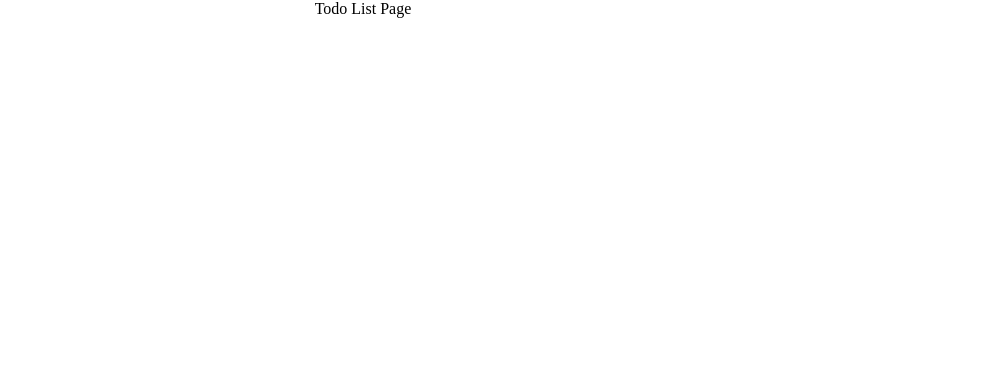
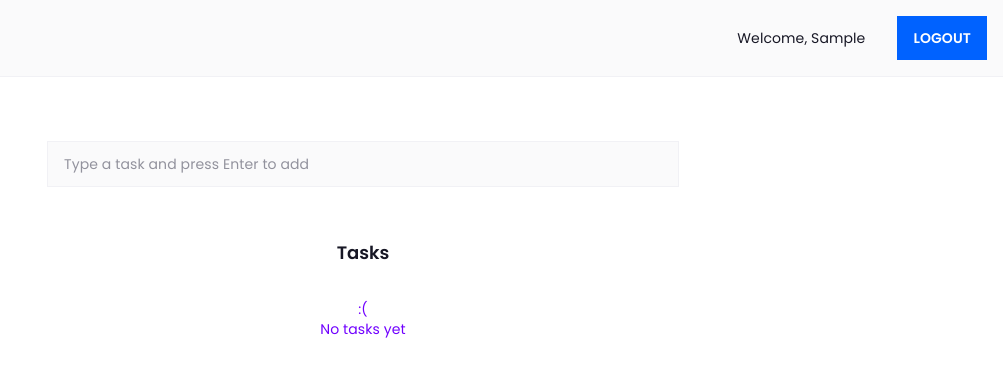
Before and after one commit to tigerabrodi/qooper-react-exercise, a React (Vite) app: page / in a window 1280 px wide. Shown: the top 376 px of the page, without its empty margins (277-1280 px from the left). Built offline with nearby package versions, Linux system fonts and the light colour scheme; no server answers; sample sign-in values are in the browser's storage.

Commit message:
feat(TodoRoute): implement todo route
This includes setting up a context to manage todos so that we can update it at the TaskItem level. It's easier to have a centralized place to manage the todo state.

We also make sure to only wrap the Todo Provider around the Routes that need it.

```diff
--- a/src/app.tsx
+++ b/src/app.tsx
@@ -1,9 +1,10 @@
 import { Redirect, Route, Switch } from "react-router-dom";
-import { AppProviders } from "./context";
-import { SignIn, TodoList } from "./pages";
+import { AppProviders, TodoProvider } from "./context";
+import { SignInRoute, TodoRoute } from "./pages";
 import "@fontsource/poppins/400.css";
 import "@fontsource/poppins/600.css";
 import { useUser } from "./hooks";
+import { Navigation } from "./components";
 
 function Routes() {
   const { currentUser, hasInitializedAuthState } = useUser();
@@ -15,10 +16,17 @@ function Routes() {
   return (
     <Switch>
       <Route exact path="/">
-        {currentUser ? <TodoList /> : <Redirect to="/signin" />}
+        {currentUser ? (
+          <TodoProvider>
+            <Navigation />
+            <TodoRoute />
+          </TodoProvider>
+        ) : (
+          <Redirect to="/signin" />
+        )}
       </Route>
       <Route path="/signin">
-        {currentUser ? <Redirect to="/" /> : <SignIn />}
+        {currentUser ? <Redirect to="/" /> : <SignInRoute />}
       </Route>
     </Switch>
   );
--- a/src/context/index.ts
+++ b/src/context/index.ts
@@ -1,2 +1,3 @@
 export * from "./AppProviders";
+export * from "./todoContext";
 export * from "./userContext";
--- /dev/null
+++ b/src/context/todoContext.tsx
@@ -0,0 +1,59 @@
+import {
+  createContext,
+  useState,
+  useEffect,
+  ReactNode,
+  SetStateAction,
+  Dispatch,
+} from "react";
+import { BASE_API_URL, Status, Task } from "../helpers";
+import { useUser } from "../hooks";
+
+export type TodoContextType = {
+  isFetchingTasks: boolean;
+  tasks: Array<Task>;
+  setTasks: Dispatch<SetStateAction<Array<Task>>>;
+};
+
+export const TodoContext = createContext<TodoContextType | null>(null);
+
+export function TodoProvider({ children }: { children: ReactNode }) {
+  const [tasks, setTasks] = useState<Array<Task>>([]);
+  const [fetchingTaskStatus, setFetchingTaskStatus] =
+    useState<Status>("loading");
+
+  const { currentUser } = useUser();
+
+  useEffect(() => {
+    async function fetchTasks() {
+      if (!currentUser) return;
+
+      try {
+        const response = await fetch(
+          `${BASE_API_URL}/users/${currentUser.id}/tasks`
+        );
+
+        if (!response.ok) {
+          throw new Error("Failed to fetch tasks");
+        }
+
+        const tasks = (await response.json()) as Task[];
+        setTasks(tasks);
+        setFetchingTaskStatus("success");
+      } catch (error) {
+        console.error(error);
+        setFetchingTaskStatus("error");
+      }
+    }
+
+    fetchTasks();
+  }, [currentUser]);
+
+  const isFetchingTasks = fetchingTaskStatus === "loading";
+
+  return (
+    <TodoContext.Provider value={{ isFetchingTasks, tasks, setTasks }}>
+      {children}
+    </TodoContext.Provider>
+  );
+}
--- /dev/null
+++ b/src/hooks/useTodo.ts
@@ -0,0 +1,10 @@
+import { useContext } from "react";
+import { TodoContext } from "../context";
+
+export function useTodo() {
+  const context = useContext(TodoContext);
+  if (!context) {
+    throw new Error("useTodo must be used within a TodoProvider");
+  }
+  return context;
+}
--- /dev/null
+++ b/src/pages/Todo/TaskItem.tsx
@@ -0,0 +1,129 @@
+import styled from "styled-components";
+import { Input, Typography } from "../../components";
+import { Task, Status, BASE_API_URL } from "../../helpers";
+import { useUser } from "../../hooks";
+import { FormEvent, useState } from "react";
+import { useTodo } from "../../hooks/useTodo";
+
+const TaskItemWrapper = styled.li`
+  width: 100%;
+  height: 64px;
+  padding: 0 16px;
+  background-color: ${({ theme }) => theme.colors.grayMedium};
+  display: flex;
+  align-items: center;
+  justify-content: space-between;
+`;
+
+const DeleteButton = styled.button`
+  display: flex;
+  align-items: center;
+  justify-content: center;
+  background-color: ${({ theme }) => theme.colors.grayDark};
+  width: 24px;
+  height: 24px;
+  border-radius: 50%;
+  border: 0;
+  cursor: pointer;
+`;
+
+const EditButton = styled.button`
+  width: 560px;
+  height: 40px;
+  display: flex;
+  align-items: center;
+  cursor: pointer;
+  border: 0;
+  background-color: transparent;
+`;
+
+const EditForm = styled.form`
+  width: 560px;
+  height: 40px;
+`;
+
+export function TaskItem({ task }: { task: Task }) {
+  const [isEditing, setIsEditing] = useState(false);
+  const [editTaskContent, setEditTaskContent] = useState(task.content);
+  const [editingTaskStatus, setEditingTaskStatus] = useState<Status>("idle");
+
+  const { currentUser } = useUser();
+  const { setTasks } = useTodo();
+
+  async function handleSubmit(event: FormEvent<HTMLFormElement>) {
+    event.preventDefault();
+
+    if (!currentUser) return;
+
+    const isEmpty = editTaskContent.trim() === "";
+    if (isEmpty) return;
+
+    const isSameContent = editTaskContent === task.content;
+    if (isSameContent) {
+      setIsEditing(false);
+      return;
+    }
+
+    setEditingTaskStatus("loading");
+
+    const newTask = {
+      content: editTaskContent,
+      completed: false,
+    };
+
+    try {
+      const response = await fetch(
+        `${BASE_API_URL}/users/${currentUser.id}/tasks/${task.id}`,
+        {
+          method: "PATCH",
+          headers: { "content-type": "application/json" },
+          body: JSON.stringify(newTask),
+        }
+      );
+
+      if (!response.ok) {
+        setEditingTaskStatus("error");
+        throw new Error("Failed to create task");
+      }
+
+      const addedTask = (await response.json()) as Task;
+
+      setTasks((prev) =>
+        prev.map((task) => (task.id === addedTask.id ? addedTask : task))
+      );
+
+      setEditingTaskStatus("success");
+    } catch (error) {
+      console.error(error);
+      setEditingTaskStatus("error");
+    }
+  }
+
+  return (
+    <TaskItemWrapper>
+      {isEditing ? (
+        <EditForm onSubmit={handleSubmit} onBlur={() => setIsEditing(false)}>
+          <Input
+            ariaLabel="Edit task"
+            name="task"
+            type="text"
+            placeholder="Type a task and press Enter to add"
+            fullWidth
+            value={editTaskContent}
+            onChange={(event) => setEditTaskContent(event.target.value)}
+          />
+        </EditForm>
+      ) : (
+        <EditButton onClick={() => setIsEditing(true)}>
+          <Typography variant="Text1">{task.content}</Typography>
+        </EditButton>
+      )}
+
+      <DeleteButton>
+        <Typography variant="Text2" color="white">
+          X
+        </Typography>
+      </DeleteButton>
+    </TaskItemWrapper>
+  );
+}
--- /dev/null
+++ b/src/pages/Todo/TaskList.tsx
@@ -0,0 +1,22 @@
+import styled from "styled-components";
+import { TaskItem } from "./TaskItem";
+import { Task } from "../../helpers";
+
+const TasksWrapper = styled.ul`
+  display: flex;
+  flex-direction: column;
+  align-items: center;
+  margin-top: 32px;
+  row-gap: 2px;
+  width: 100%;
+`;
+
+export function TaskList({ tasks }: { tasks: Array<Task> }) {
+  return (
+    <TasksWrapper>
+      {tasks.map((task) => (
+        <TaskItem key={task.id} task={task} />
+      ))}
+    </TasksWrapper>
+  );
+}
--- /dev/null
+++ b/src/pages/Todo/TodoRoute.tsx
@@ -0,0 +1,131 @@
+import styled from "styled-components";
+import { Input, Typography } from "../../components";
+import { ChangeEvent, FormEvent, useState } from "react";
+import { BASE_API_URL, Status, Task } from "../../helpers";
+import { useUser } from "../../hooks";
+import { TaskList } from "./TaskList";
+import { useTodo } from "../../hooks/useTodo";
+
+const Main = styled.main`
+  display: flex;
+  flex-direction: column;
+  align-items: center;
+  width: 632px;
+`;
+
+const StyledInput = styled(Input)`
+  margin-top: 64px;
+`;
+
+const StyledTypography = styled(Typography)`
+  margin-top: 32px;
+`;
+
+const NoTasksWrapper = styled.div`
+  display: flex;
+  flex-direction: column;
+  align-items: center;
+  margin-top: 32px;
+`;
+
+const Form = styled.form`
+  width: 100%;
+`;
+
+const LoadingWrapper = styled.div`
+  margin-top: 32px;
+`;
+
+export function TodoRoute() {
+  const [taskInputValue, setTaskInputValue] = useState("");
+
+  const { currentUser } = useUser();
+  const [addingTaskStatus, setAddingTaskStatus] = useState<Status>("idle");
+
+  const { tasks, isFetchingTasks, setTasks } = useTodo();
+
+  function handleTaskInputChange(event: ChangeEvent<HTMLInputElement>) {
+    setTaskInputValue(event.target.value);
+  }
+
+  async function handleSubmit(event: FormEvent<HTMLFormElement>) {
+    event.preventDefault();
+
+    if (!currentUser) return;
+
+    const isEmpty = taskInputValue.trim() === "";
+    if (isEmpty) return;
+
+    setAddingTaskStatus("loading");
+
+    const newTask = {
+      content: taskInputValue,
+      completed: false,
+    };
+
+    try {
+      const response = await fetch(
+        `${BASE_API_URL}/users/${currentUser.id}/tasks`,
+        {
+          method: "POST",
+          headers: { "content-type": "application/json" },
+          body: JSON.stringify(newTask),
+        }
+      );
+
+      if (!response.ok) {
+        setAddingTaskStatus("error");
+        throw new Error("Failed to create task");
+      }
+
+      const addedTask = (await response.json()) as Task;
+
+      setTasks((prevTasks) => [...prevTasks, addedTask]);
+      setTaskInputValue("");
+      setAddingTaskStatus("success");
+    } catch (error) {
+      console.error(error);
+      setAddingTaskStatus("error");
+    }
+  }
+
+  const NoTaskScreen = (
+    <NoTasksWrapper>
+      <Typography variant="Text1" color="purple">
+        :(
+      </Typography>
+      <Typography variant="Text1" color="purple">
+        No tasks yet
+      </Typography>
+    </NoTasksWrapper>
+  );
+
+  return (
+    <Main>
+      <Form onSubmit={handleSubmit}>
+        <StyledInput
+          placeholder="Type a task and press Enter to add"
+          ariaLabel="Type a task and press Enter to add"
+          name="task"
+          type="text"
+          disabled={addingTaskStatus === "loading"}
+          fullWidth
+          value={taskInputValue}
+          onChange={handleTaskInputChange}
+        />
+      </Form>
+      <StyledTypography variant="Heading" as="h1">
+        Tasks
+      </StyledTypography>
+      {isFetchingTasks ? (
+        <LoadingWrapper role="alert" aria-label="loading">
+          <Typography variant="Text1">Loading...</Typography>
+        </LoadingWrapper>
+      ) : tasks.length === 0 ? (
+        NoTaskScreen
+      ) : (
+        <TaskList tasks={tasks} />
+      )}
+    </Main>
+  );
+}
--- /dev/null
+++ b/src/pages/Todo/index.ts
@@ -0,0 +1 @@
+export * from "./TodoRoute";
--- a/src/pages/TodoList.tsx
+++ /dev/null
@@ -1,3 +0,0 @@
-export function TodoList() {
-  return <div>Todo List Page</div>;
-}
--- a/src/pages/index.ts
+++ b/src/pages/index.ts
@@ -1,2 +1,2 @@
 export * from "./SignIn";
-export * from "./TodoList";
+export * from "./Todo";
```
Also changed, not shown: src/helpers/types.ts (+11 -5 lines).
